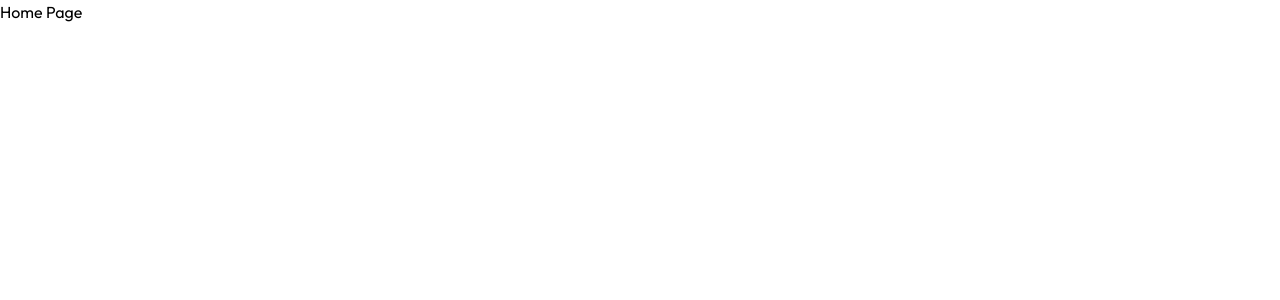
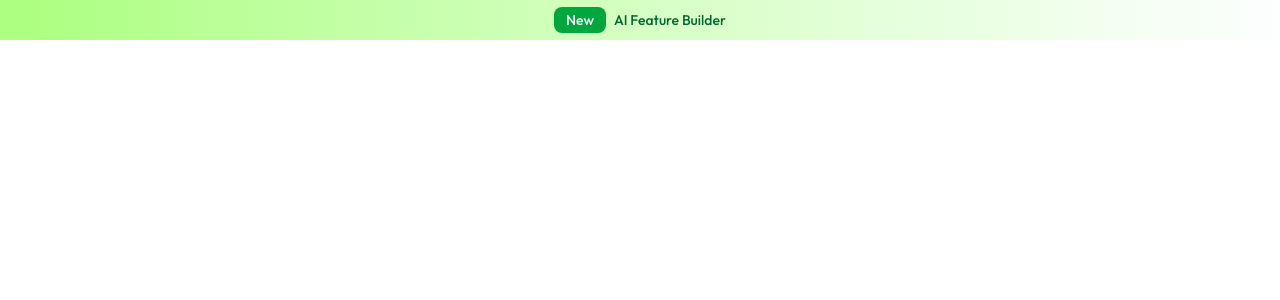
Before and after one commit to Wanming123/AIResumeBuilder, a React (Vite) app in the folder client/: page / in a window 1280 px wide. Shown: the top 300 px of the page. Built offline with nearby package versions, Linux system fonts and the light colour scheme; the HTML template or start-up script is replaced by a standard one.

Commit message:
AI Banner

```diff
--- /dev/null
+++ b/client/src/components/home/Banner.jsx
@@ -0,0 +1,11 @@
+import React from 'react'
+
+const Banner = () => {
+  return (
+    <div className="w-full py-2.5 font-medium text-sm text-green-800 text-center bg-gradient-to-r from-[#ABFF7E] to-[#FDFEFF]">
+        <p><span className="px-3 py-1 rounded-lg text-white bg-green-600 mr-2">New</span>AI Feature Builder</p>
+    </div>
+  )
+}
+
+export default Banner
--- a/client/src/pages/Home.jsx
+++ b/client/src/pages/Home.jsx
@@ -1,9 +1,10 @@
 import React from 'react'
+import Banner from '../components/home/Banner'
 
 const Home = () => {
   return (
     <div>
-        <h1>Home Page</h1>
+        <Banner/>
     </div>
   )
 }
```
